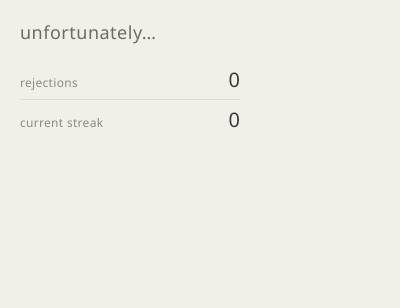
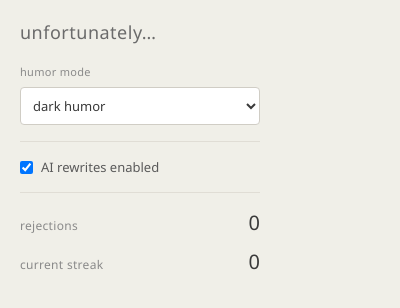
Before and after one commit to MrSirThe1st/Unfortunately..., a browser extension: page extension/popup.html in a window 400 px wide. Drawn offline with Linux system fonts and the light colour scheme.

Commit message:
add humor mode selector + AI toggle in popup

```diff
--- a/extension/popup.css
+++ b/extension/popup.css
@@ -14,7 +14,7 @@ body {
 }
 
 #popup {
-  width: 260px;
+  width: 280px;
   padding: 20px;
   min-height: 120px;
 }
@@ -24,7 +24,62 @@ body {
   font-weight: 400;
   color: #6b6b6b;
   letter-spacing: 0.5px;
+  margin-bottom: 20px;
+}
+
+.section {
   margin-bottom: 16px;
+  padding-bottom: 16px;
+  border-bottom: 1px solid #e0ddd5;
+}
+
+.section:last-child {
+  border-bottom: none;
+  margin-bottom: 0;
+  padding-bottom: 0;
+}
+
+.section-label {
+  display: block;
+  font-size: 11px;
+  color: #8a8a8a;
+  letter-spacing: 0.3px;
+  text-transform: lowercase;
+  margin-bottom: 8px;
+}
+
+.humor-select {
+  width: 100%;
+  padding: 8px;
+  font-size: 13px;
+  font-family: inherit;
+  color: #3a3a3a;
+  background: #ffffff;
+  border: 1px solid #d0cdc5;
+  border-radius: 4px;
+  cursor: pointer;
+}
+
+.humor-select:focus {
+  outline: none;
+  border-color: #a89f8e;
+}
+
+.toggle-container {
+  display: flex;
+  align-items: center;
+  cursor: pointer;
+  user-select: none;
+}
+
+.toggle-container input[type="checkbox"] {
+  margin-right: 8px;
+  cursor: pointer;
+}
+
+.toggle-label {
+  font-size: 13px;
+  color: #5a5a5a;
 }
 
 #stats {
@@ -36,11 +91,10 @@ body {
   justify-content: space-between;
   align-items: baseline;
   padding: 6px 0;
-  border-bottom: 1px solid #e0ddd5;
 }
 
-.stat:last-child {
-  border-bottom: none;
+.stat:first-child {
+  padding-top: 0;
 }
 
 .stat-label {
--- a/extension/popup.html
+++ b/extension/popup.html
@@ -9,7 +9,26 @@
 <body>
   <div id="popup">
     <h1 class="logo">unfortunately…</h1>
-    <div id="stats">
+
+    <div class="section">
+      <label class="section-label">humor mode</label>
+      <select id="humorMode" class="humor-select">
+        <option value="darkHumor">dark humor</option>
+        <option value="meanButFair">mean but fair</option>
+        <option value="internetBrainrot">internet brainrot</option>
+        <option value="copium">copium</option>
+        <option value="techDevTrauma">tech dev trauma</option>
+      </select>
+    </div>
+
+    <div class="section">
+      <label class="toggle-container">
+        <input type="checkbox" id="aiEnabled" checked>
+        <span class="toggle-label">AI rewrites enabled</span>
+      </label>
+    </div>
+
+    <div id="stats" class="section">
       <!-- populated by popup.js -->
     </div>
   </div>
--- a/extension/popup.js
+++ b/extension/popup.js
@@ -19,8 +19,29 @@ async function renderStats() {
   `;
 }
 
+async function loadSettings() {
+  const { humorMode = "darkHumor", aiEnabled = true } = await chrome.storage.local.get([
+    "humorMode",
+    "aiEnabled",
+  ]);
+
+  document.getElementById("humorMode").value = humorMode;
+  document.getElementById("aiEnabled").checked = aiEnabled;
+}
+
 document.addEventListener("DOMContentLoaded", () => {
   renderStats();
+  loadSettings();
+
+  // humor mode selector
+  document.getElementById("humorMode").addEventListener("change", async (e) => {
+    await chrome.storage.local.set({ humorMode: e.target.value });
+  });
+
+  // AI toggle
+  document.getElementById("aiEnabled").addEventListener("change", async (e) => {
+    await chrome.storage.local.set({ aiEnabled: e.target.checked });
+  });
 
   // re-render when storage changes (rejection detected while popup is open)
   chrome.storage.onChanged.addListener(renderStats);
--- a/extension/src/background.js
+++ b/extension/src/background.js
@@ -38,6 +38,11 @@ async function handleRejection(messageId, body) {
     rejectionCount: state.rejectionCount + 1,
     streak: state.streak + 1,
   });
+
+  // if AI disabled, return null (no rewrite)
+  if (!state.aiEnabled) {
+    return null;
+  }
 
   // return cached rewrite if we have one
   if (state.rewriteCache[messageId]) {
--- a/extension/src/storage.js
+++ b/extension/src/storage.js
@@ -10,6 +10,7 @@ const DEFAULTS = {
   streak: 0,
   rewriteCache: {},
   humorMode: "darkHumor",
+  aiEnabled: true,
 };
 
 export async function getState() {
```
Also changed, not shown: extension/src/content.js (+14 -3 lines).
